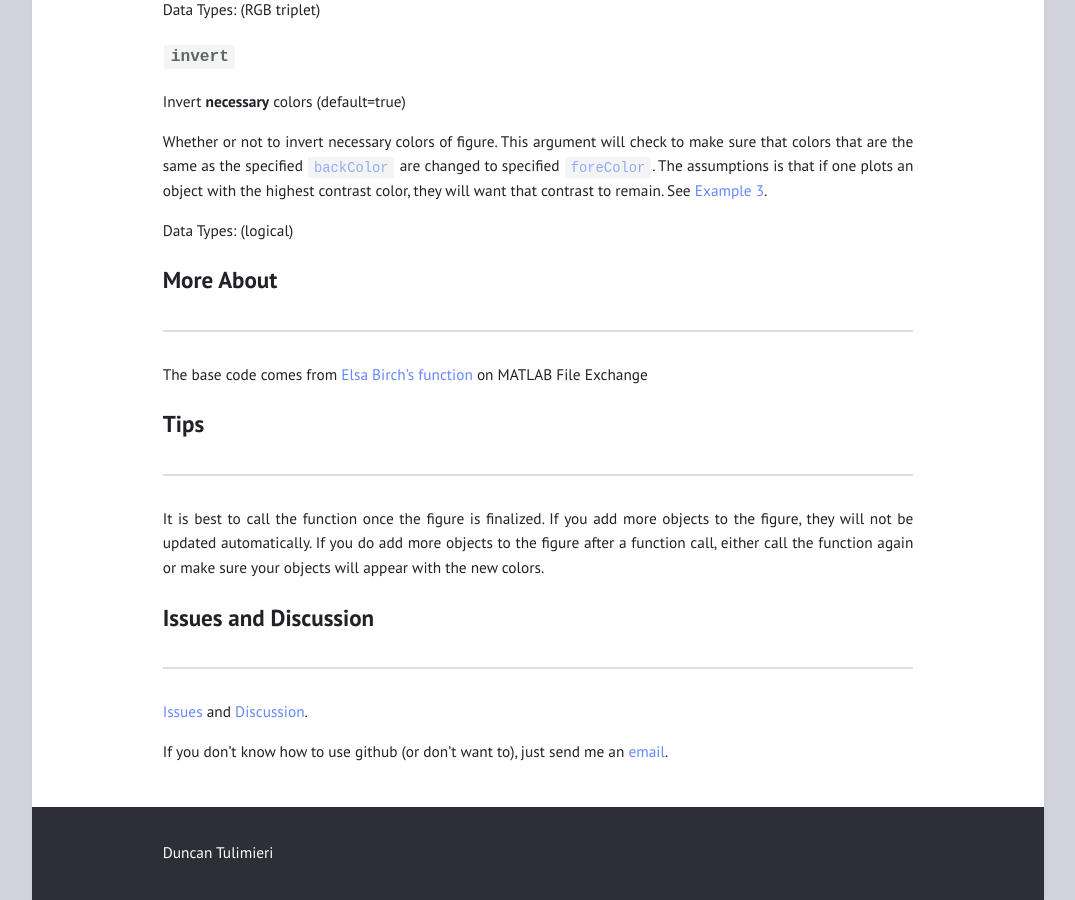
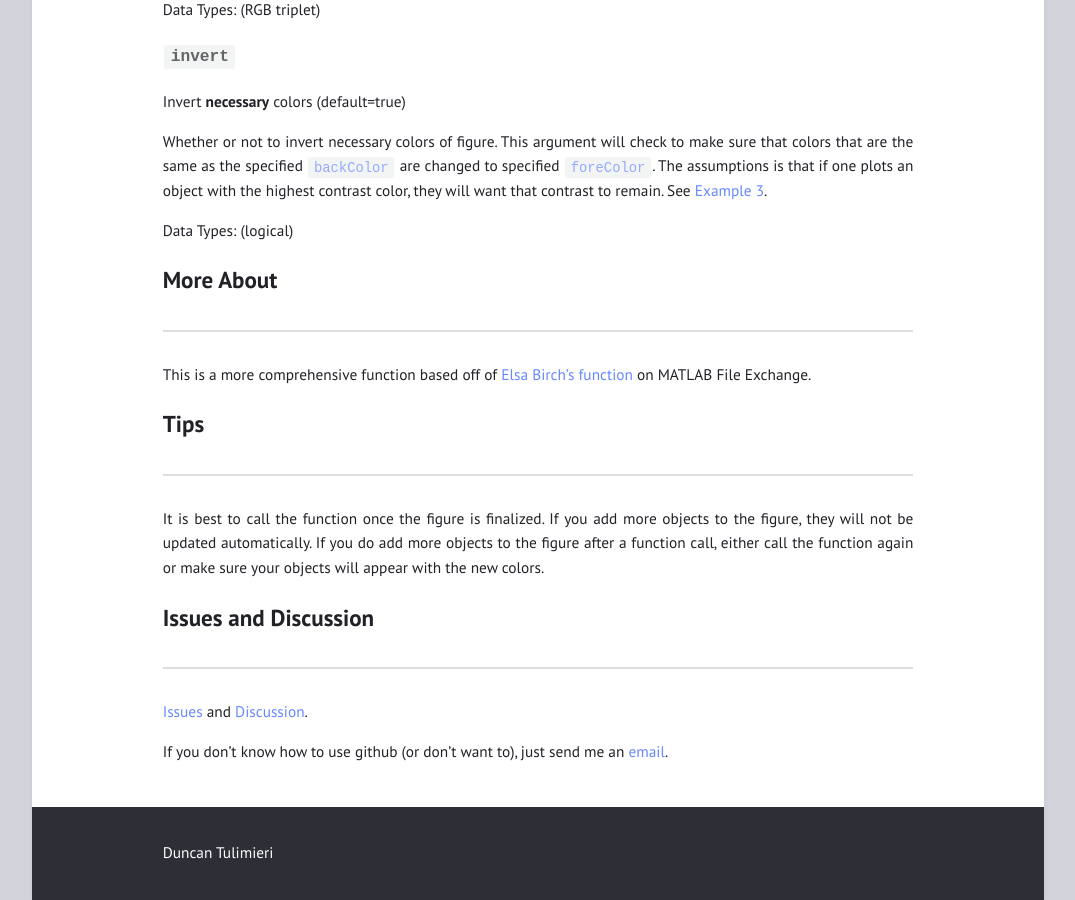
Before and after one commit to tulimid1/darkBackground_matlab, a Jekyll site: the page built from m-doc.md, in a window 1280 px wide and 900 px high, scrolled down 5012 px. Shown: the whole window, without its empty margins (102-1177 px from the left). Built offline with Jekyll 4.4.1, drawn with Linux system fonts in a browser that asks for light colours.

Commit message:
Update m-doc.md

```diff
--- a/m-doc.md
+++ b/m-doc.md
@@ -106,7 +106,7 @@ Data Types: (logical)
 ## More About
 ---
 
-The base code comes from [Elsa Birch's](https://www.elsabirch.com/) [function](https://www.mathworks.com/matlabcentral/fileexchange/30222-quick-dark-or-custom-plot-background) on MATLAB File Exchange
+This is a more comprehensive function based off of [Elsa Birch's](https://www.elsabirch.com/) [function](https://www.mathworks.com/matlabcentral/fileexchange/30222-quick-dark-or-custom-plot-background) on MATLAB File Exchange.
 
 ## Tips
 ---
```
